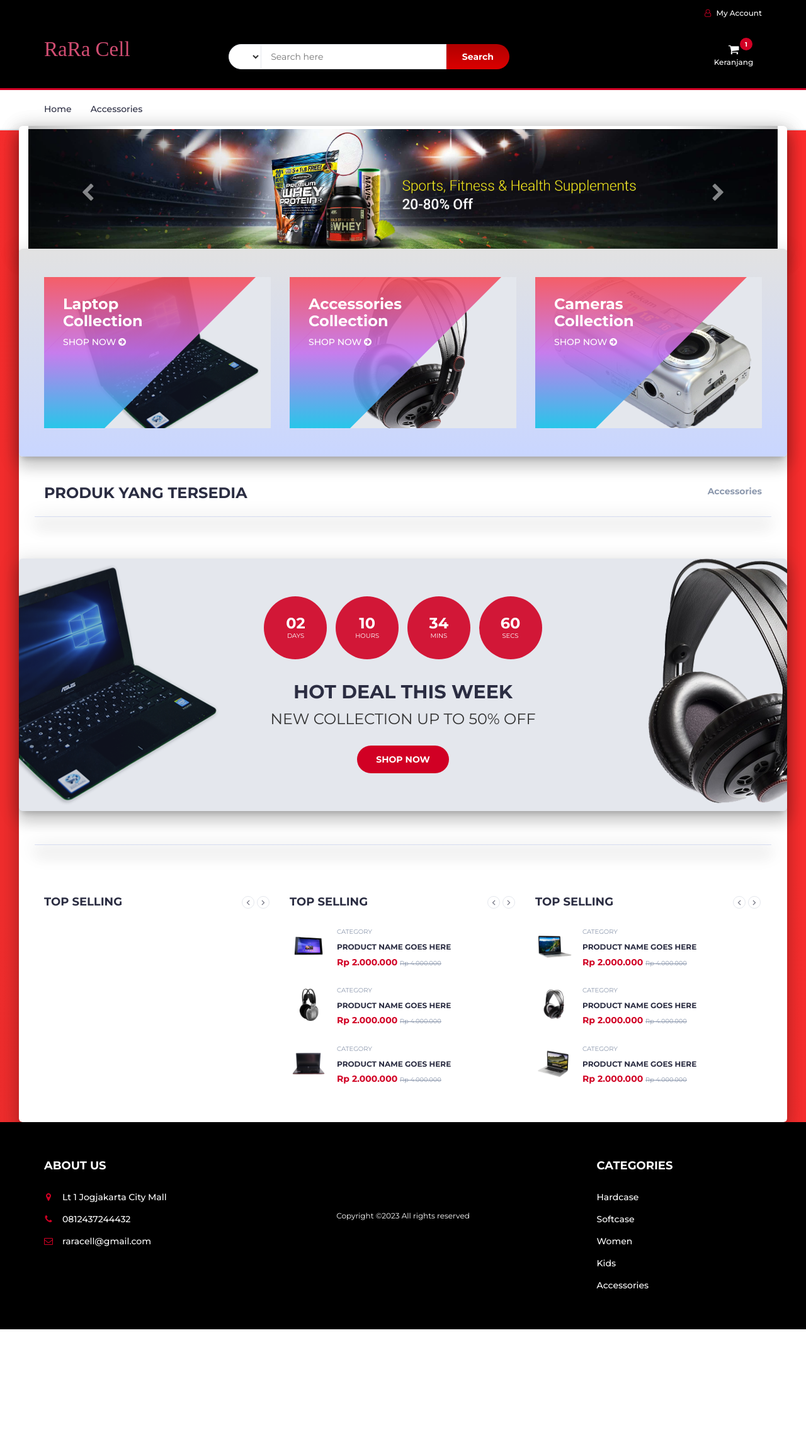
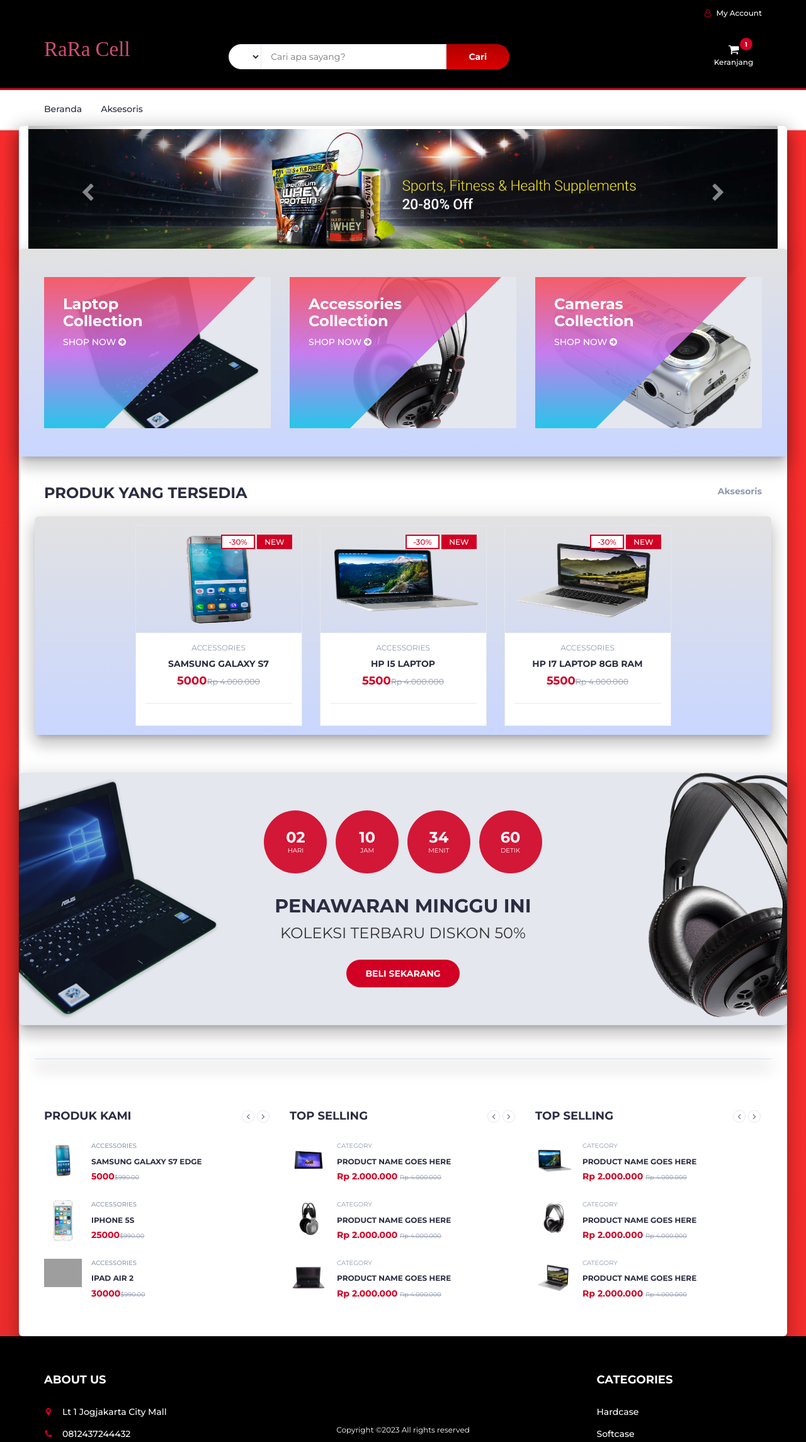
Before and after one commit to herfansyaadiyoce/Grace-Cell, a PHP site: page /myfiles/ in a window 1280 px wide. Shown: the top 2290 px of the page at 63% size. Before the commit the page ends 2111 px from the top, so only its background shows below. Run offline with PHP 8.4, Linux system fonts and the light colour scheme; data comes from the database, SQL or seed files in the repository; data that the repository does not hold is empty; some libraries are stand-ins or nearby versions; grey boxes are pictures that could not be loaded.

Commit message:
edit rehan

```diff
--- a/body.php
+++ b/body.php
@@ -1,7 +1,6 @@
 
    <div class="main main-raised">
-        <div class="container mainn-raised" style="width:100%;">
-
+	<div class="container mainn-raised" style="width:100%;">
   <div id="myCarousel" class="carousel slide" data-ride="carousel">
     <!-- Indicators -->
 
@@ -11,25 +10,14 @@
 
       <div class="item active">
         <img src="img/banner3.jpg" alt="Los Angeles" style="width:100%;">
-
       </div>
 
       <div class="item">
         <img src="img/banner2.jpg" style="width:100%;">
-
       </div>
 
       <div class="item">
         <img src="img/banner4.jpg" alt="New York" style="width:100%;">
-
-      </div>
-      <div class="item">
-        <img src="img/banner1.jpg" alt="New York" style="width:100%;">
-
-      </div>
-      <div class="item">
-        <img src="img/banner3.jpg" alt="New York" style="width:100%;">
-
       </div>
 
     </div>
@@ -54,7 +42,6 @@
 
 			<!-- container -->
 			<div class="container">
-
 				<!-- row -->
 				<div class="row">
 					<!-- shop -->
@@ -120,7 +107,7 @@
 							<h3 class="title">Produk Yang Tersedia</h3>
 							<div class="section-nav">
 								<ul class="section-tab-nav tab-nav">
-									<li><a data-toggle="tab" href="#tab1">Accessories</a></li>
+									<li><a  href="store.php">Aksesoris</a></li>
 								</ul>
 							</div>
 						</div>
@@ -214,31 +201,31 @@
 								<li>
 									<div>
 										<h3>02</h3>
-										<span>Days</span>
+										<span>Hari</span>
 									</div>
 								</li>
 								<li>
 									<div>
 										<h3>10</h3>
-										<span>Hours</span>
+										<span>Jam</span>
 									</div>
 								</li>
 								<li>
 									<div>
 										<h3>34</h3>
-										<span>Mins</span>
+										<span>Menit</span>
 									</div>
 								</li>
 								<li>
 									<div>
 										<h3>60</h3>
-										<span>Secs</span>
+										<span>Detik</span>
 									</div>
 								</li>
 							</ul>
-							<h2 class="text-uppercase">hot deal this week</h2>
-							<p>New Collection Up to 50% OFF</p>
-							<a class="primary-btn cta-btn" href="store.php">Shop now</a>
+							<h2 class="text-uppercase">Penawaran Minggu Ini</h2>
+							<p>Koleksi Terbaru Diskon 50% </p>
+							<a class="primary-btn cta-btn" href="store.php">Beli Sekarang</a>
 						</div>
 					</div>
 				</div>
@@ -335,7 +322,7 @@
 				<div class="row">
 					<div class="col-md-4 col-xs-6">
 						<div class="section-title">
-							<h4 class="title">Top selling</h4>
+							<h4 class="title">Produk Kami</h4>
 							<div class="section-nav">
 								<div id="slick-nav-3" class="products-slick-nav"></div>
 							</div>
--- a/database/onlineshop.sql
+++ b/database/onlineshop.sql
@@ -126,7 +126,7 @@
 --
 
 INSERT INTO `categories` (`cat_id`, `cat_title`) VALUES
-(1, 'Accessories'),
+(1, 'Accessories');
 -- --------------------------------------------------------
 
 --
@@ -241,7 +241,7 @@
 -- --------------------------------------------------------
 
 --
--- Table structure for table `products`
+-- Table structure for table `gitproducts`
 --
 
 CREATE TABLE `products` (
--- a/header.php
+++ b/header.php
@@ -1,6 +1,5 @@
 <?php
 session_start();
-
 ?>
 
 <!DOCTYPE html>
@@ -9,7 +8,7 @@
 		<meta charset="utf-8">
 		<meta http-equiv="X-UA-Compatible" content="IE=edge">
 		<meta name="viewport" content="width=device-width, initial-scale=1">
-		 <!-- The above 3 meta tags *must* come first in the head; any other head content must come *after* these tags -->
+		<meta name="author" content="Bomba Team">
 
 		<title>Rara Cell</title>
 
@@ -167,8 +166,8 @@
 									<select class="input-select">
 										<span>Menu</span>
 									</select>
-									<input class="input" id="search" type="text" placeholder="Search here">
-									<button type="submit" id="search_btn" class="search-btn">Search</button>
+										<input class="input" id="search" type="text" placeholder="Cari apa sayang?">
+										<button type="submit" id="search_btn" class="search-btn">Cari</button>
 								</form>
 							</div>
 						</div>
--- a/homeaction.php
+++ b/homeaction.php
@@ -8,15 +8,12 @@
 
 	$run_query = mysqli_query($con,$category_query) or die(mysqli_error($con));
 	echo "
-
-
-
 				<!-- responsive-nav -->
 				<div id='responsive-nav'>
 					<!-- NAV -->
 					<ul class='main-nav nav navbar-nav'>
-                    <li><a class='active' href='index.php'>Home</a></li>
-                    <li><a href='store.php'>Accessories</a></li>
+                    <li><a class='active' href='index.php'>Beranda</a></li>
+                    <li><a href='store.php'>Aksesoris</a></li>
 	";
 	if(mysqli_num_rows($run_query) > 0){
 		while($row = mysqli_fetch_array($run_query)){
@@ -27,15 +24,7 @@
             $query = mysqli_query($con,$sql);
             $row = mysqli_fetch_array($query);
             $count=$row["count_items"];
-
-
-
-			echo "
-
-
-                <li class='categoryhome' cid='$cid'><a href='store.php'>$cat_name</a></li>
-
-			";
+			echo "<li class='categoryhome' cid='$cid'><a href='store.php'>$cat_name</a></li>";
 		}
 
 		echo "</ul>
```
Lines whose indentation alone changed are shown as unchanged.
